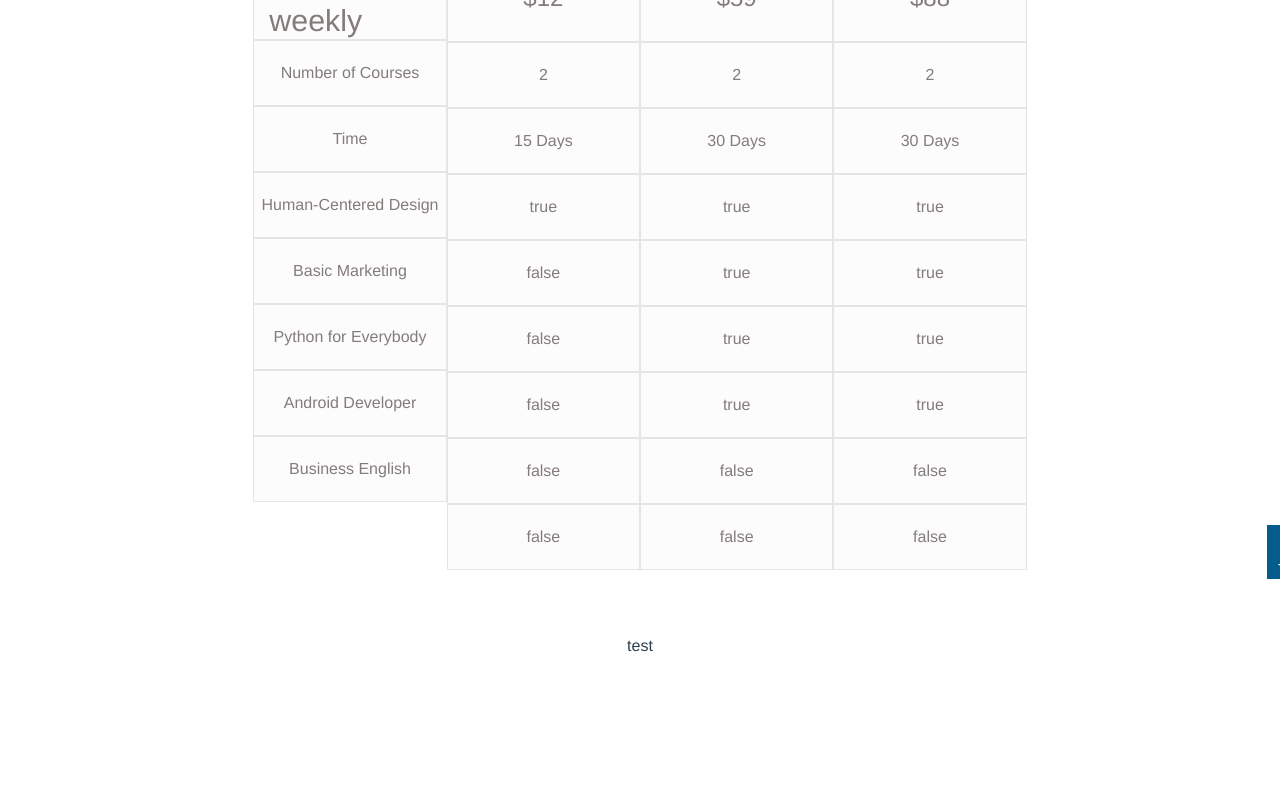
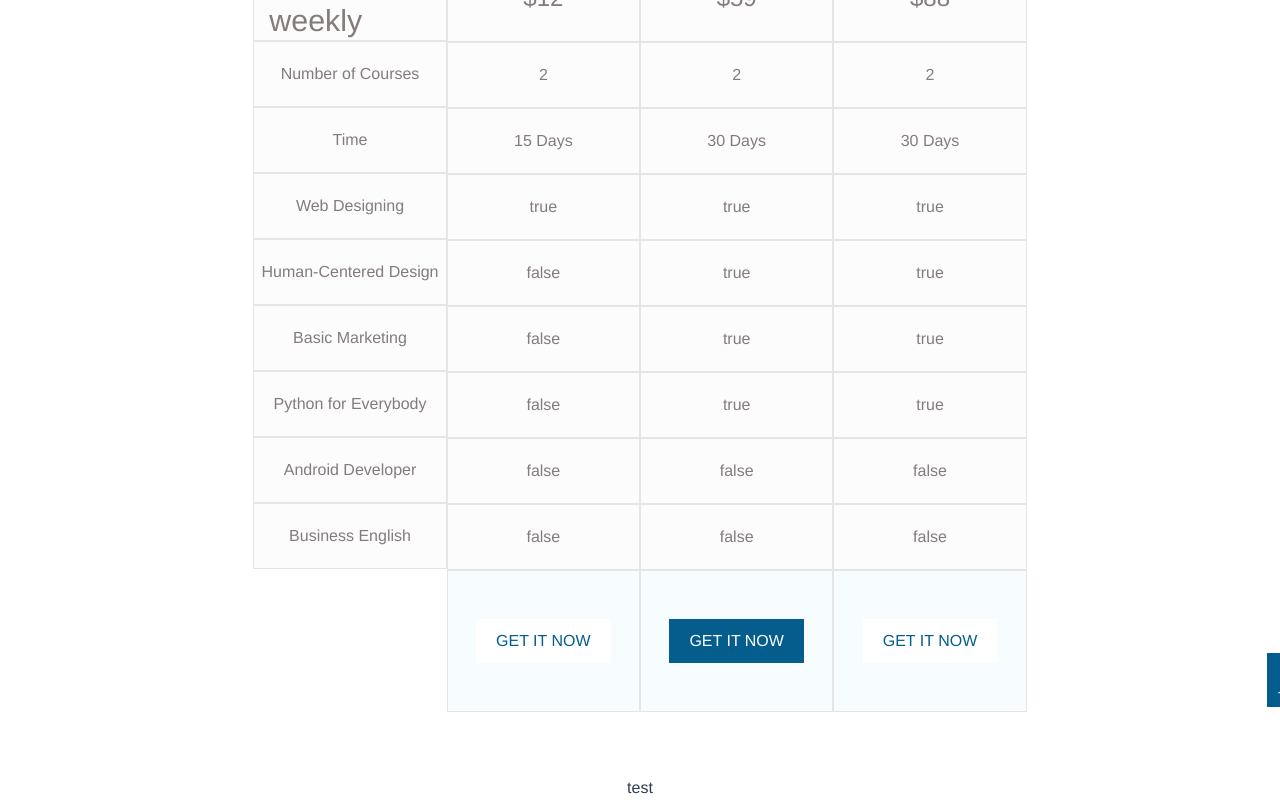
Before and after one commit to bePIRRO/proj-html-vuejs, a Vue app: page / in a window 1280 px wide. Shown: the part 6311-7111 px from the top of the page. Before the commit the page ends 6969 px from the top, so only its background shows below. Built offline with nearby package versions, Linux system fonts and the light colour scheme.

Commit message:
end pricing list

```diff
--- a/src/assets/scss/_generics.scss
+++ b/src/assets/scss/_generics.scss
@@ -16,8 +16,11 @@ $white: #fff;
 }
 
 .btn-white {
-  color: $link-color;
   background-color: $white;
+  border: 1px solid #e5e5e5;
+  a {
+    color: $link-color;
+  }
 }
 
 a {
--- a/src/components/Pricing.vue
+++ b/src/components/Pricing.vue
@@ -14,20 +14,27 @@
         <!-- list -->
         <div class="col-2 list" id="list">
           <ul>
-            <li v-for="text in type" :key="text">{{ text }}</li>
+            <li v-for="text in type" :key="text" class="list-table">
+              {{ text }}
+            </li>
           </ul>
         </div>
 
         <!-- standard -->
         <div class="col-2 list" id="standard">
           <ul>
-            <li>
+            <li class="list-table">
               <img src="../assets/img/h5-custom-icon-7.png" alt="" />
               <h3>Standard</h3>
               <h4>$12</h4>
             </li>
-            <li v-for="item in standard" :key="item">
+            <li v-for="item in standard" :key="item" class="list-table">
               {{ item }}
+            </li>
+            <li class="bg-blue">
+              <div class="btn btn-white my-5 border-0 rounded-0">
+                <a href="#">GET IT NOW</a>
+              </div>
             </li>
           </ul>
         </div>
@@ -35,13 +42,18 @@
         <!-- professional -->
         <div class="col-2 list" id="pro">
           <ul>
-            <li>
+            <li class="list-table">
               <img src="../assets/img/h5-custom-icon-8.png" alt="" />
               <h3>Professional</h3>
               <h4>$59</h4>
             </li>
-            <li v-for="item in pro" :key="item">
+            <li v-for="item in pro" :key="item" class="list-table">
               {{ item }}
+            </li>
+            <li class="bg-blue">
+              <div class="btn btn-blue my-5 border-0 rounded-0">
+                <a href="#">GET IT NOW</a>
+              </div>
             </li>
           </ul>
         </div>
@@ -49,13 +61,18 @@
         <!-- advanced -->
         <div class="col-2 list" id="pro">
           <ul>
-            <li>
+            <li class="list-table">
               <img src="../assets/img/h5-custom-icon-9.png" alt="" />
               <h3>Advanced</h3>
               <h4>$88</h4>
             </li>
-            <li v-for="item in pro" :key="item">
+            <li v-for="item in pro" :key="item" class="list-table">
               {{ item }}
+            </li>
+            <li class="bg-blue">
+              <div class="btn btn-white my-5 border-0 rounded-0">
+                <a href="#">GET IT NOW</a>
+              </div>
             </li>
           </ul>
         </div>
@@ -77,6 +94,7 @@ export default {
         "Save up to 40% by paying weekly",
         "Number of Courses",
         "Time",
+        "Web Designing",
         "Human-Centered Design",
         "Basic Marketing",
         "Python for Everybody",
@@ -122,7 +140,7 @@ export default {
 </script>
 
 <style scoped lang="scss">
-@import "../assets/scss/_generics.scss";
+@import "@/assets/scss/_generics.scss";
 
 .list {
   margin: 0;
@@ -132,7 +150,7 @@ export default {
     padding: 0;
   }
 
-  li {
+  .list-table {
     list-style-type: none;
     background-color: #fcfcfc;
     border: 1px solid #e5e5e5;
@@ -142,9 +160,15 @@ export default {
 }
 
 #list li:first-child {
-  height: 200px;
+  height: 201px;
   font-size: 1.9em;
   text-align: start;
   padding-left: 15px;
 }
+
+.bg-blue {
+  background-color: #f7fdff;
+  list-style-type: none;
+  border: 1px solid #e5e5e5;
+}
 </style>
```
